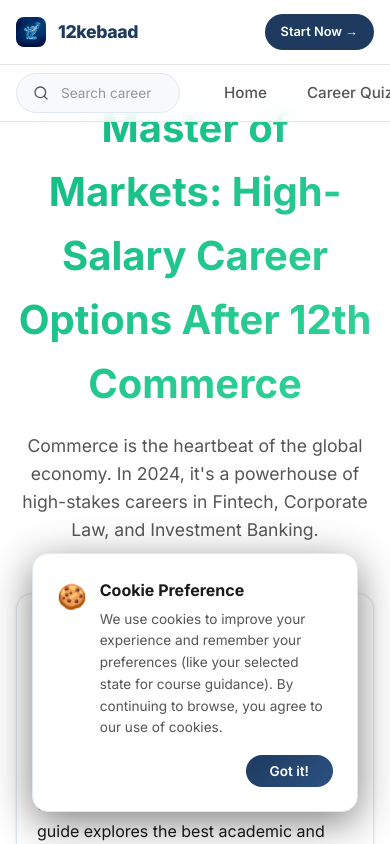
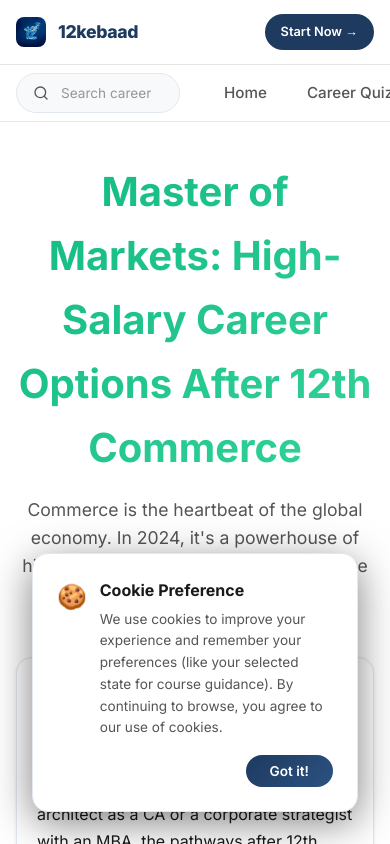
Before and after one commit to 12kebaadteam/12kebaad, a Next.js app: page /courses-after-12th-commerce in a window 390 px wide. Shown: the top 844 px of the page. Built offline with nearby package versions, Linux system fonts and the light colour scheme; no server answers.

Commit message:
fix: adjust mobile layout to avoid navbar collision

```diff
--- a/src/app/globals.css
+++ b/src/app/globals.css
@@ -439,7 +439,7 @@ main:has(.full-screen-layout) {
   }
 
   .main-content {
-    padding-top: calc(var(--navbar-height) + 2rem) !important;
+    padding-top: calc(var(--navbar-height) + 6rem) !important;
     padding-left: 1rem;
     padding-right: 1rem;
     padding-bottom: 2rem;
@@ -450,7 +450,7 @@ main:has(.full-screen-layout) {
   }
 
   .hero-section {
-    padding: 5rem 0.75rem 2rem 0.75rem;
+    padding: 8rem 0.75rem 2rem 0.75rem;
   }
 
   .glass-panel {
```
